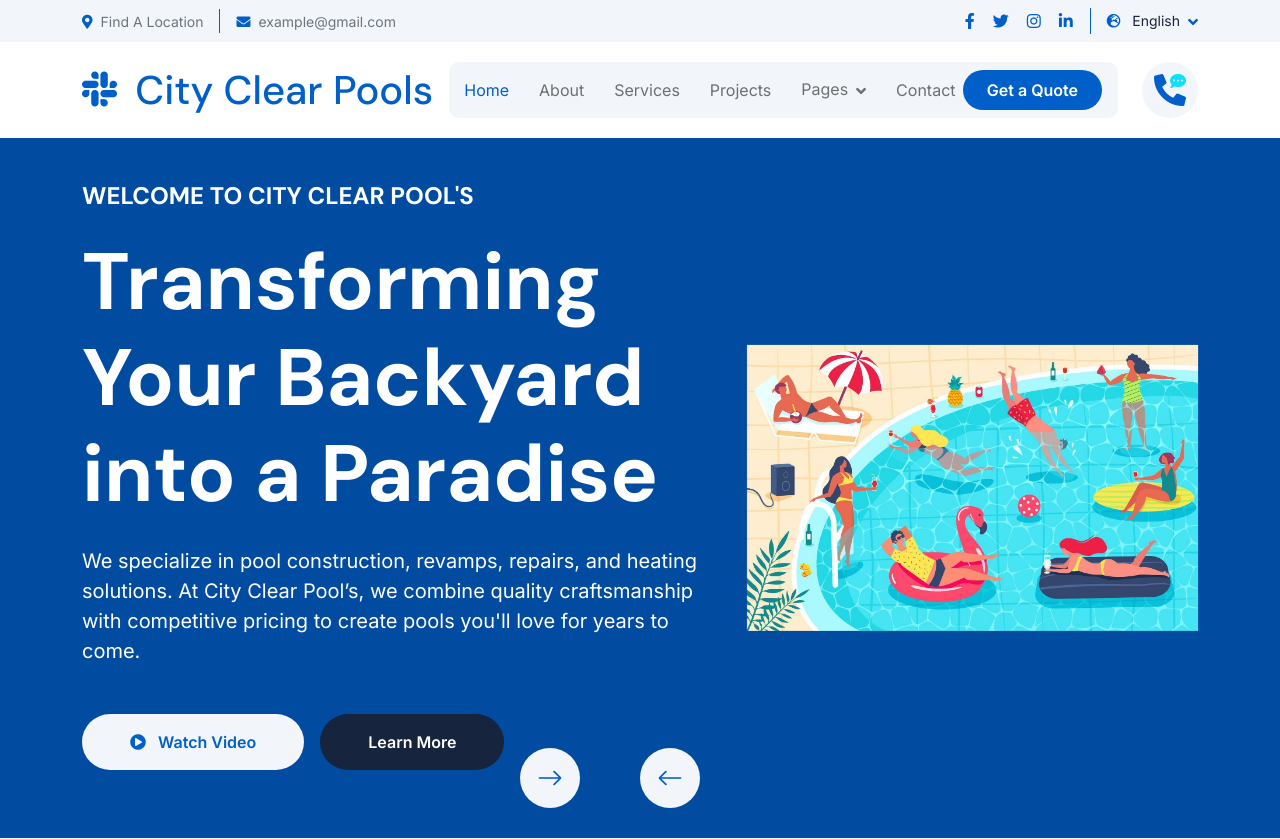
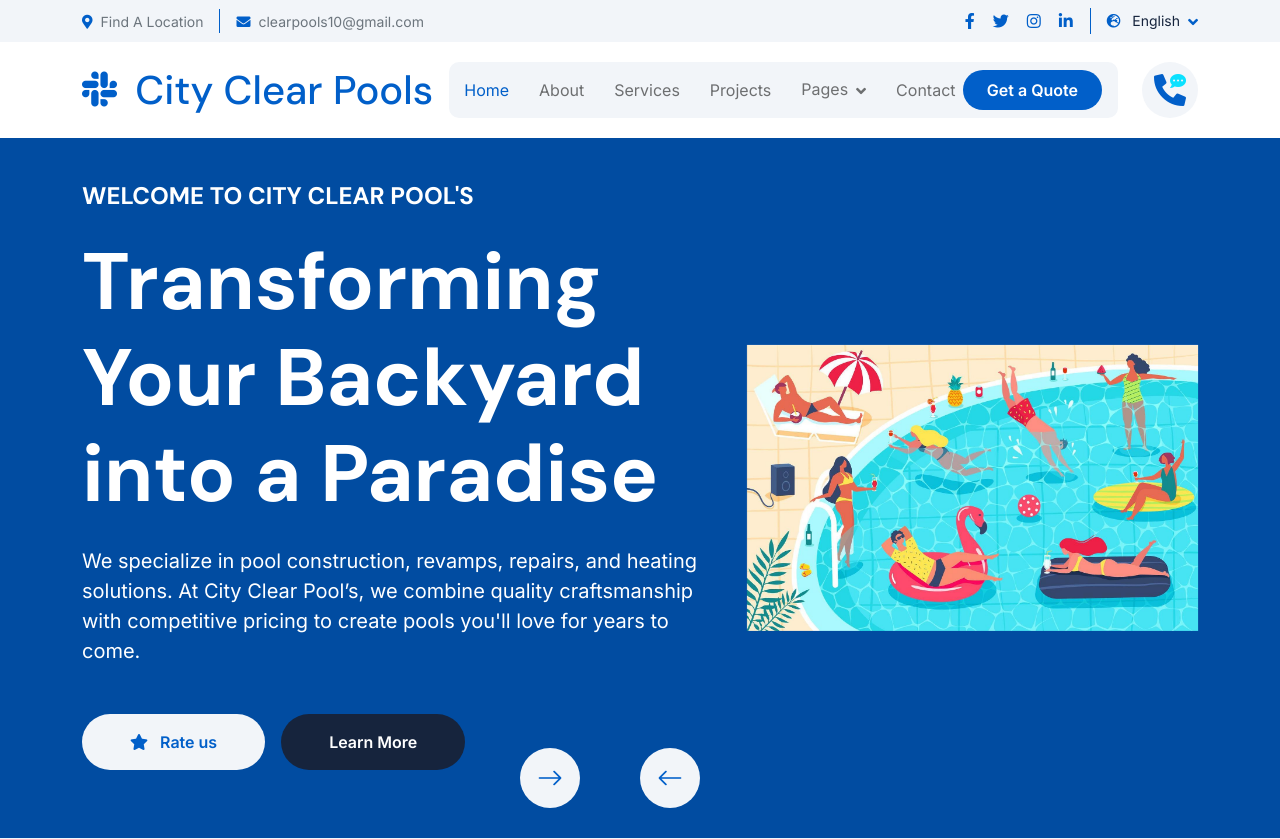
Before and after one commit to ethanux/cityclearpools, a Flask app: page / in a window 1280 px wide. Shown: the top 839 px of the page. Run offline with Flask 3, Linux system fonts and the light colour scheme; data that the repository does not hold is empty; some libraries are stand-ins or nearby versions.

Commit message:
added rating buttons

```diff
--- a/templates/index.html
+++ b/templates/index.html
@@ -50,7 +50,7 @@
                                 <a href="#" class="text-muted small"><i class="fas fa-map-marker-alt text-primary me-2"></i>Find A Location</a>
                             </div>
                             <div class="ps-3">
-                                <a href="mailto:example@gmail.com" class="text-muted small"><i class="fas fa-envelope text-primary me-2"></i>example@gmail.com</a>
+                                <a href="mailto:clearpools10@gmail.com" class="text-muted small"><i class="fas fa-envelope text-primary me-2"></i>clearpools10@gmail.com</a>
                             </div>
                         </div>
                     </div>
@@ -161,7 +161,7 @@
                                         At City Clear Pool’s, we combine quality craftsmanship with competitive pricing to create pools you'll love for years to come.
                                     </p>
                                     <div class="d-flex justify-content-center justify-content-md-start flex-shrink-0 mb-4">
-                                        <a class="btn btn-light rounded-pill py-3 px-4 px-md-5 me-2" href="#"><i class="fas fa-play-circle me-2"></i> Watch Video</a>
+                                         <a class="btn btn-light rounded-pill py-3 px-4 px-md-5 me-2" href="https://g.page/r/CRp_E8VdhQyUEAE/review"><i class="fas fa-star me-2"></i> Rate us</a>
                                         <a class="btn btn-dark rounded-pill py-3 px-4 px-md-5 ms-2" href="#">Learn More</a>
                                     </div>
                                 </div>
@@ -193,7 +193,7 @@
                                         Enjoy a beautifully crafted pool with fast turnaround times and competitive pricing.
                                     </p>
                                     <div class="d-flex justify-content-center justify-content-md-end flex-shrink-0 mb-4">
-                                        <a class="btn btn-light rounded-pill py-3 px-4 px-md-5 me-2" href="#"><i class="fas fa-play-circle me-2"></i> Watch Video</a>
+                                        <a class="btn btn-light rounded-pill py-3 px-4 px-md-5 me-2" href="https://g.page/r/CRp_E8VdhQyUEAE/review"><i class="fas fa-star me-2"></i> Rate us</a>
                                         <a class="btn btn-dark rounded-pill py-3 px-4 px-md-5 ms-2" href="#">Learn More</a>
                                     </div>
                                 </div>
```
